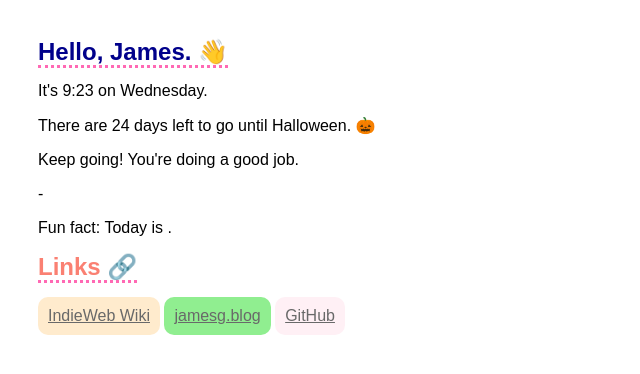
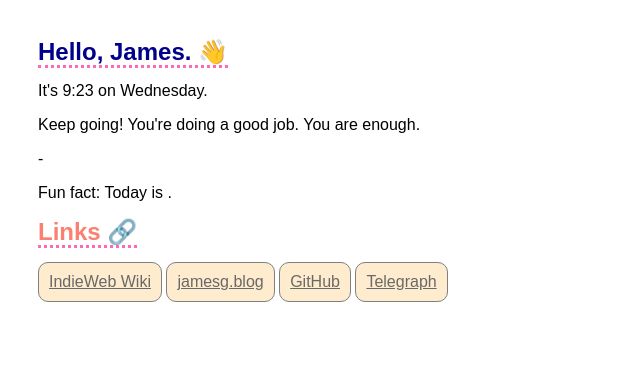
Before and after one commit to capjamesg/newtab, a browser extension: page index.html in a window 1280 px wide. Shown: the whole page, without its empty margins (0-640 px from the left). Drawn offline with Linux system fonts and the light colour scheme; no server answers.

Commit message:
feat: Add new styling, remove countdown

```diff
--- a/index.html
+++ b/index.html
@@ -11,8 +11,7 @@
 		<section>
 			<h1>Hello, James. 👋</h1>
 			<p>It's <span id="doc_time"></span> on <span id="day_of_week"></span>.</p>
-			<p><span id="countdown_display"></span></p>
-			<p>Keep going! You're doing a good job.</p>
+			<p>Keep going! You're doing a good job. You are enough.</p>
 			<blockquote>
 				<p id="quote"></p>
 				<footer>- <cite id="author"></cite></footer>
@@ -22,9 +21,10 @@
 		<section>
 			<h2>Links 🔗</h2>
 			<ul>
-				<li style="background-color:blanchedalmond"><a href="https://indieweb.org">IndieWeb Wiki</a></li>
-				<li style="background-color:lightgreen"><a href="https://jamesg.blog">jamesg.blog</a></li>
-				<li style="background-color:lavenderblush"><a href="https://jamesg.blog">GitHub</a></li>
+				<li><a href="https://indieweb.org">IndieWeb Wiki</a></li>
+				<li><a href="https://jamesg.blog">jamesg.blog</a></li>
+				<li><a href="https://jamesg.blog">GitHub</a></li>
+				<li><a href="https://telegraph.p3k.io">Telegraph</a></li>
 			</ul>
 		</section>
 	</body>
--- a/styles.css
+++ b/styles.css
@@ -8,18 +8,18 @@ ul {
 	padding: 0;
 }
 
-li, button {
+li {
 	border-radius: 10px;
 	padding: 10px;
 	display: inline-block;
+	border: 1px solid grey;
+	background-color: blanchedalmond;
+	transition: background-color 0.5s;
 }
 
-button {
-	border: none;
-	color: dimgrey;
-	background-color: hotpink;
+li:hover {
+	background-color: lightyellow;
 }
-
 li a {
 	color: dimgrey;
 }
```
